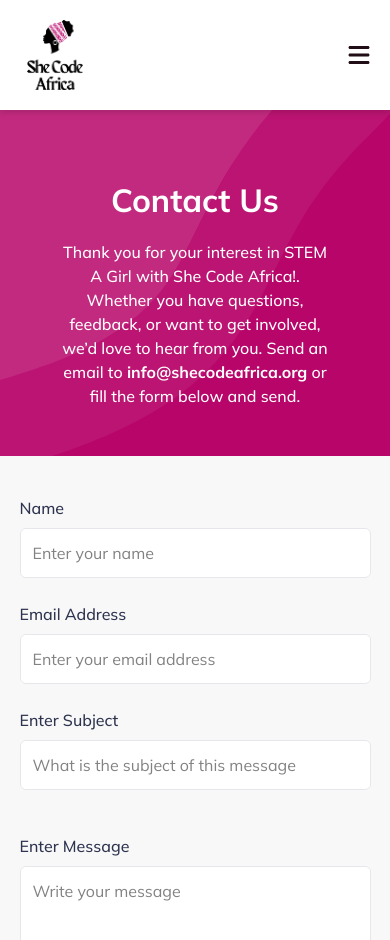
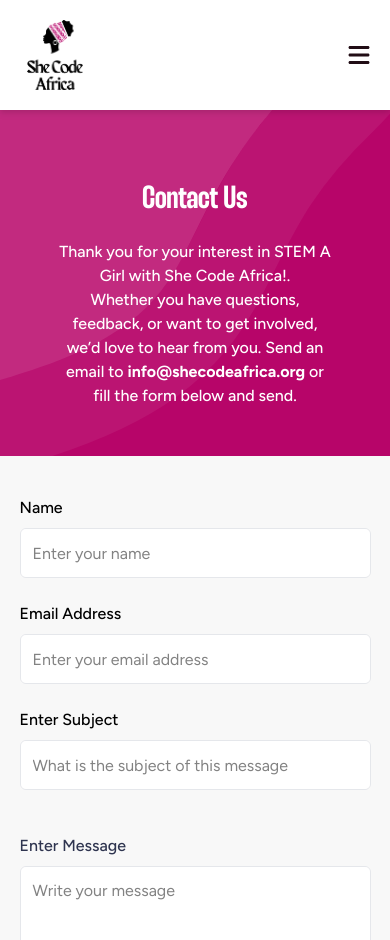
Before and after one commit to she-code-africa/stem-a-girl-fe, a React (Create React App) app: page /contact-us in a window 390 px wide. Shown: the top 940 px of the page. Built offline with nearby package versions, Linux system fonts and the light colour scheme; no server answers.

Commit message:
update: add the fonts to the website

```diff
--- a/public/index.html
+++ b/public/index.html
@@ -1,4 +1,4 @@
-<!DOCTYPE html>
+<!doctype html>
 <html lang="en">
   <head>
     <meta charset="utf-8" />
@@ -44,21 +44,22 @@
     <link rel="manifest" href="%PUBLIC_URL%/site.webmanifest" />
     <link rel="preconnect" href="https://fonts.googleapis.com" />
     <link rel="preconnect" href="https://fonts.gstatic.com" crossorigin />
-    <link
-      href="https://fonts.googleapis.com/css2?family=Libre+Franklin:ital,wght@0,100..900;1,100..900&family=Mulish:ital,wght@0,200..1000;1,200..1000&display=swap"
-      rel="stylesheet"
-    />
     <title>STEM A GIRL</title>
   </head>
   <!-- Google tag (gtag.js) -->
-<script async src="https://www.googletagmanager.com/gtag/js?id=G-2KNSJHHZFJ"></script>
-<script>
-  window.dataLayer = window.dataLayer || [];
-  function gtag(){dataLayer.push(arguments);}
-  gtag('js', new Date());
+  <script
+    async
+    src="https://www.googletagmanager.com/gtag/js?id=G-2KNSJHHZFJ"
+  ></script>
+  <script>
+    window.dataLayer = window.dataLayer || [];
+    function gtag() {
+      dataLayer.push(arguments);
+    }
+    gtag("js", new Date());
 
-  gtag('config', 'G-2KNSJHHZFJ');
-</script>
+    gtag("config", "G-2KNSJHHZFJ");
+  </script>
   <body>
     <noscript>You need to enable JavaScript to run this app.</noscript>
     <div id="root"></div>
--- a/src/App.css
+++ b/src/App.css
@@ -10,8 +10,22 @@
   scroll-behavior: smooth;
 }
 
+@font-face {
+  font-family: Thunder;
+  src: url("./assets/fonts/Thunder-SemiBoldLC.ttf");
+}
+
+h1,
+h2,
+h3,
+h4,
+h5,
+h6 {
+  font-family: Thunder, sans-serif;
+}
+
 body {
-  font-family: "Mulish", sans-serif;
+  font-family: "Figtree", sans-serif;
 }
 
 ::-webkit-scrollbar {
--- a/src/components/index.jsx
+++ b/src/components/index.jsx
@@ -5,7 +5,7 @@
 import ApiLoading from "./loaders/ApiLoading";
 import EmptyResponse from "./empty-repsonse";
 import ContactUsComponent from "./contact-us";
-import PrimaryInput from "./inputs/PrimaryInput";
+import PrimaryInput from "./shared-components/inputs/PrimaryInput";
 
 export {
   GlobalLayout,
--- /dev/null
+++ b/src/components/shared-components/buttons/PrimaryButton.jsx
@@ -0,0 +1,34 @@
+import { Link } from "react-router-dom";
+
+const PrimaryButton = ({
+  isLink,
+  title,
+  url,
+  className,
+  icon,
+  iconLeft = false,
+  handleClick,
+  hoverBloom,
+}) => {
+  return (
+    <>
+      {isLink ? (
+        <Link
+          to={url}
+          className={`bg-primaryPink text-white ${hoverBloom ? "hover:bg-scaBloom hover:text-primaryBtnHover" : "hover:bg-primaryBtnHover"}  duration-300 transition-colors ease-linear ${className} flex items-center justify-center ${iconLeft ? "flex-row-reverse" : "flex-row"}`}
+        >
+          {title} {icon}
+        </Link>
+      ) : (
+        <button
+          className={` flex items-center justify-center ${iconLeft ? "flex-row-reverse" : "flex-row"} overflow-hidden bg-primaryPink text-white ${hoverBloom ? "hover:bg-scaBloom hover:text-primaryBtnHover" : "hover:bg-primaryBtnHover"} duration-300 transition-colors ease-linear ${className}`}
+          onClick={handleClick}
+        >
+          {title} {icon}
+        </button>
+      )}
+    </>
+  );
+};
+
+export default PrimaryButton;
--- /dev/null
+++ b/src/components/shared-components/buttons/SecondaryButton.jsx
@@ -0,0 +1,34 @@
+import React from "react";
+import { Link } from "react-router-dom";
+
+const SecondaryButton = ({
+  isLink,
+  title,
+  url,
+  className,
+  icon,
+  iconLeft = false,
+  handleClick,
+}) => {
+  return (
+    <>
+      {isLink ? (
+        <Link
+          to={url}
+          className={`bg-transparent text-primaryPink border border-primaryPink hover:border-scaBloom duration-300 transition-colors ease-linear ${className} flex items-center justify-center ${iconLeft ? "flex-row-reverse" : "flex-row"}`}
+        >
+          {title} {icon}
+        </Link>
+      ) : (
+        <button
+          className={` flex items-center justify-center ${iconLeft ? "flex-row-reverse" : "flex-row"} overflow-hidden bg-transparent border border-primaryPink text-primaryPink hover:border-scaBloom duration-300 transition-colors ease-linear ${className}`}
+          onClick={handleClick}
+        >
+          {title} {icon}
+        </button>
+      )}
+    </>
+  );
+};
+
+export default SecondaryButton;
--- a/src/components/inputs/PrimaryInput.jsx
+++ b/src/components/shared-components/inputs/PrimaryInput.jsx
@@ -19,10 +19,10 @@
     inputRef.current.classList.remove("border-[rgb(233,152,203)]");
   };
   return (
-    <div className="w-full md:max-w-[455px] mb-6">
+    <div className="w-full md:max-w-[613px] mb-6">
       <label
         htmlFor={name}
-        className="text-base capitalize font-medium text-[rgba(46,52,79,1)] "
+        className="text-base capitalize font-medium text-[#000000] "
       >
         {label}
       </label>
--- a/src/index.css
+++ b/src/index.css
@@ -1,4 +1,4 @@
-@import url("https://fonts.googleapis.com/css2?family=Mulish:ital,wght@0,200..1000;1,200..1000&display=swap");
+@import url("https://fonts.googleapis.com/css2?family=Figtree:ital,wght@0,300..900;1,300..900&display=swap");
 @tailwind base;
 @tailwind components;
 @tailwind utilities;
--- a/src/pages/home/page.jsx
+++ b/src/pages/home/page.jsx
@@ -1,4 +1,3 @@
-import React from "react";
 import { GlobalLayout } from "../../components";
 import Header from "../../components/header";
 import Stats from "../../components/shared-components/stats";
@@ -6,7 +5,6 @@
 import { skillsVector, girlChild } from "../../assets/images";
 import FAQ from "../../components/faq";
 import { activities } from "../../utils/appData";
-import TestimonialsSlider from "../../components/activities/coding-page/TestimonialsSlider";
 import { Link } from "react-router-dom";
 
 const HomePage = () => {
--- a/tailwind.config.js
+++ b/tailwind.config.js
@@ -10,10 +10,14 @@
         astronaut: "rgba(66,82,107,1)",
         lavender: "rgba(255,247,252,1)",
         fiord: "rgba(75,85,99,1)",
+        primaryBtnHover: "#5C0335",
+        scaGrape: "#7D355D",
+        scaBloom: "#FF8FCE",
+
       },
       fontFamily: {
-        libreFranklin: ["Libre Franklin", "sans-serif"],
-        mulish: ["Mulish", "sans-serif"],
+        figtree: ["Figtree", "sans-serif"],
+        thunder: ["Thunder", "sans-serif"],
       },
     },
   },
```
Also changed, not shown: src/assets/fonts/Thunder-SemiBoldHC.ttf (added), src/assets/fonts/Thunder-SemiBoldLC.ttf (added).
